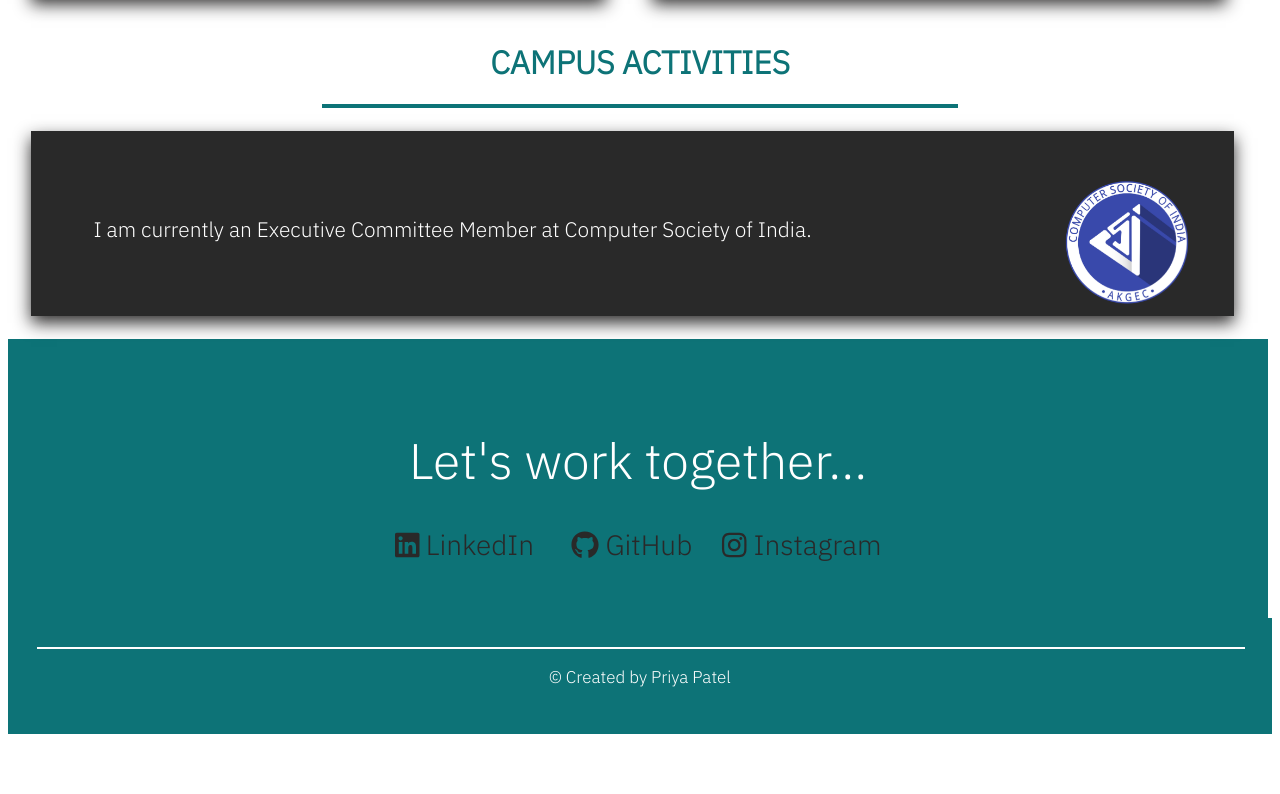
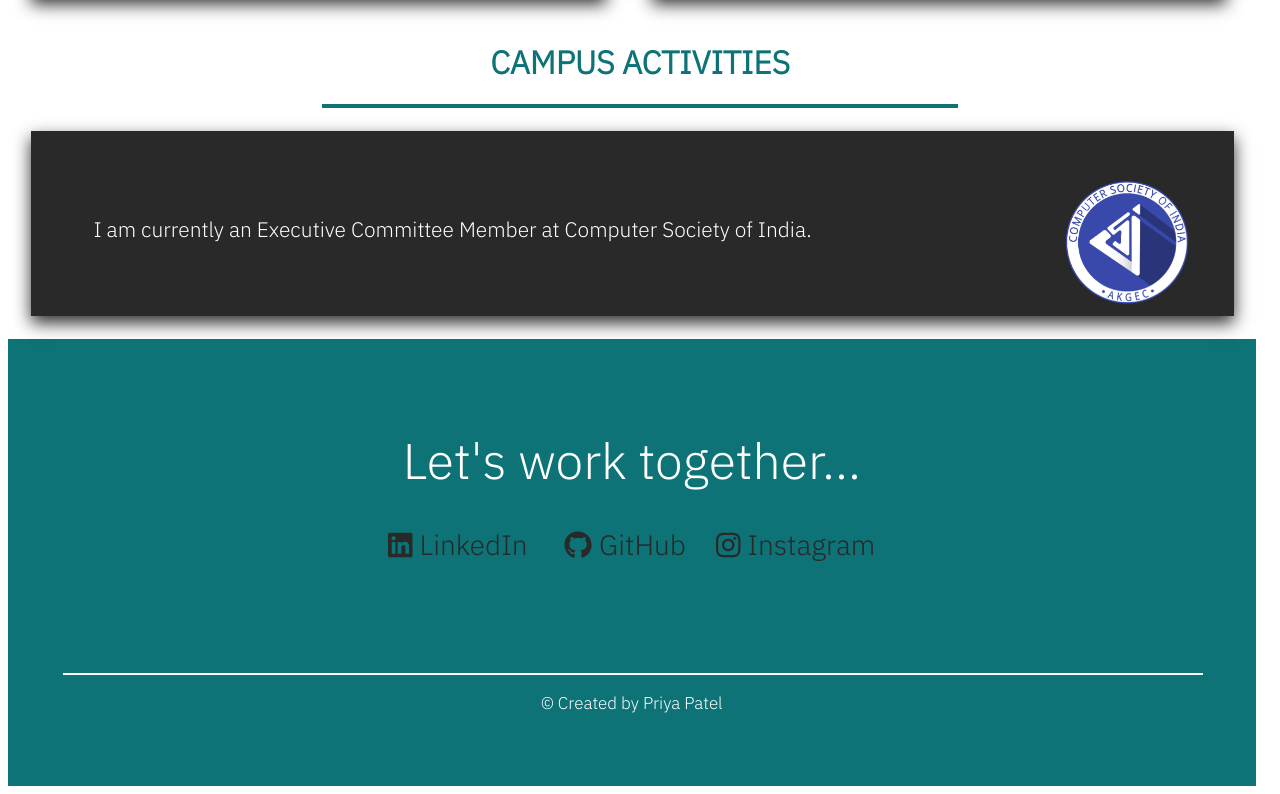
Before and after one commit to pr271122/portfolio, a plain HTML site: page index.html in a window 1280 px wide. Shown: the part 2955-3749 px from the top of the page. Before the commit the page ends 3697 px from the top, so only its background shows below. Drawn offline with Linux system fonts and the light colour scheme.

Commit message:
Update port.css

```diff
--- a/port.css
+++ b/port.css
@@ -539,7 +539,7 @@ h2{
     /* background-color: #ff7357; */
     background-color: #0D7377;
     padding: 55px;
-    width:91.002%;
+    width:90%;
     color: white;
 }
 
@@ -549,8 +549,8 @@ footer{
     text-align: center;
      /* background-color: #ff7357; */
      background-color: #0D7377;
-    padding: 29px;
-    width:95.4%;
+    padding: 55px;
+    width:90%;
     color: white;
 }
 
```
